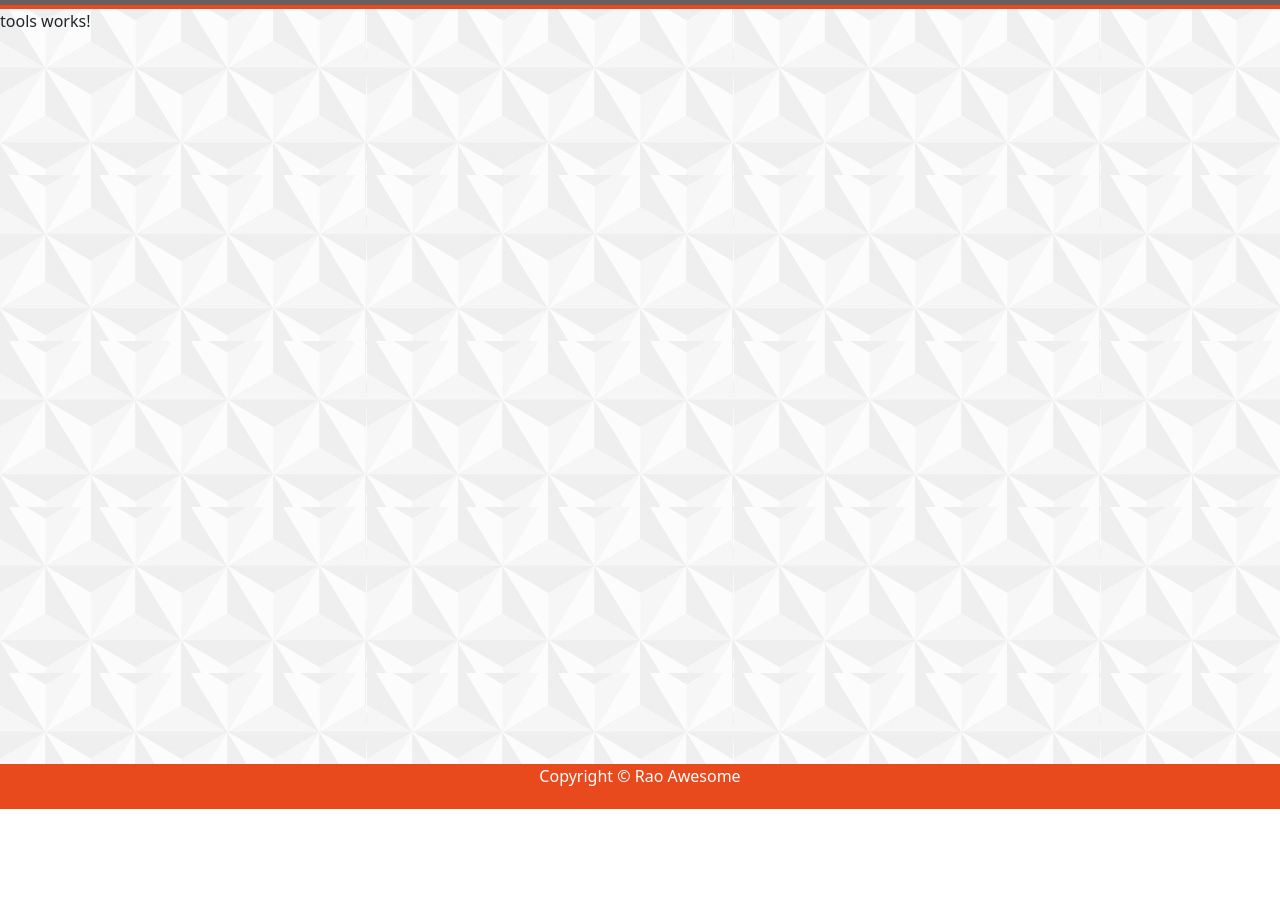
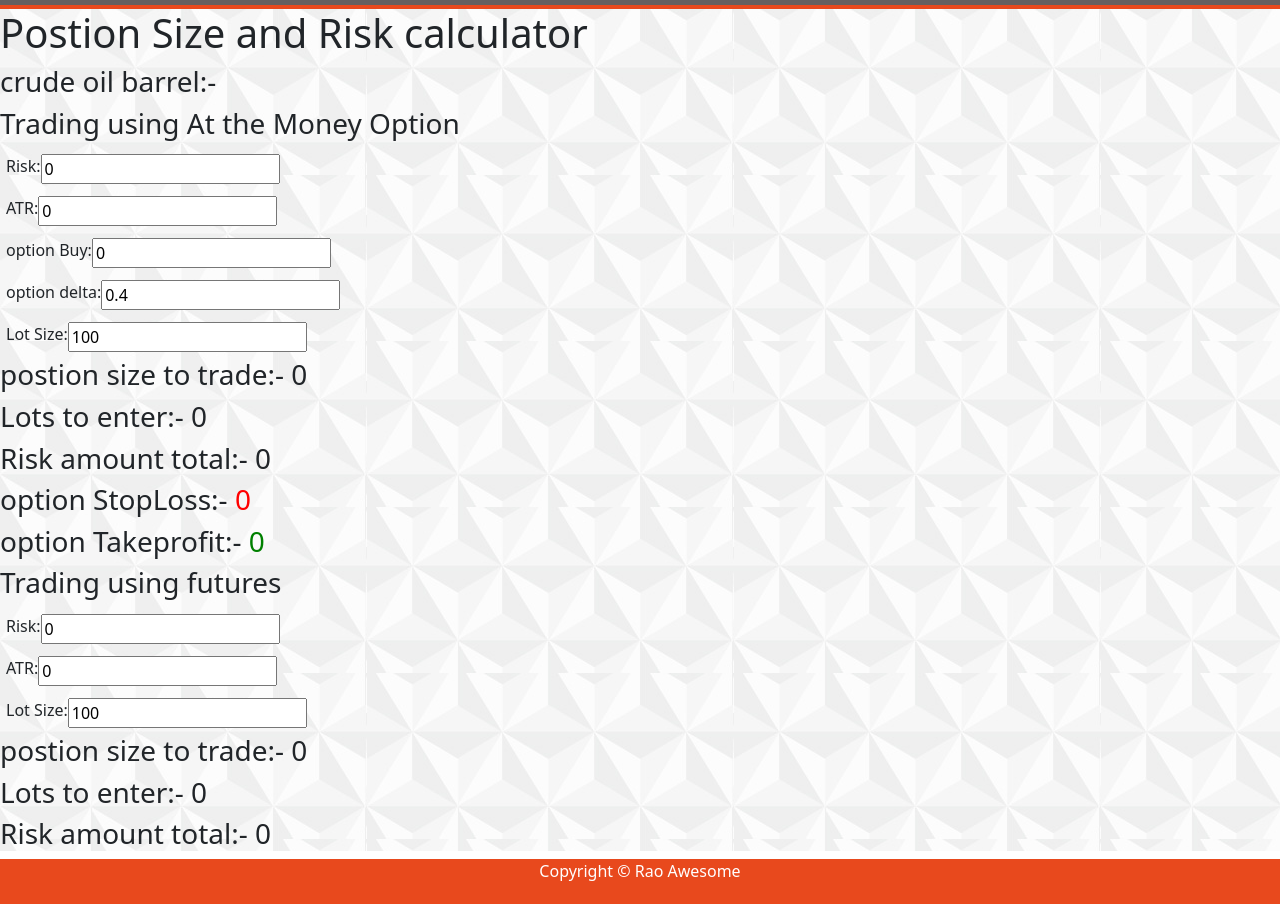
Before and after one commit to parameshwarao/raosblogs, an Angular app: page /tools in a window 1280 px wide. Shown: the part 417-1321 px from the top of the page. Before the commit the page ends 1226 px from the top, so only its background shows below. Built offline with nearby package versions, Linux system fonts and the light colour scheme.

Commit message:
added risk calculator and tools module

```diff
--- a/src/app/app.module.ts
+++ b/src/app/app.module.ts
@@ -10,6 +10,8 @@ import { ToolsComponent } from './tools/tools.component';
 import { PersonalFinanceComponent } from './personal-finance/personal-finance.component';
 import { BlogComponent } from './blog/blog.component';
 import { DisclaimerComponent } from './disclaimer/disclaimer.component';
+
+import{ToolsModuleModule} from './tools-module/tools-module.module';
 
 @NgModule({
   declarations: [
@@ -33,7 +35,8 @@ import { DisclaimerComponent } from './disclaimer/disclaimer.component';
       { path: '', redirectTo: 'home', pathMatch: 'full' },
       { path: '*', component: HomeComponent },
       { path: '**', component: HomeComponent }
-    ])
+    ]),
+    ToolsModuleModule
   ],
   providers: [],
   bootstrap: [AppComponent]
--- /dev/null
+++ b/src/app/tools-module/risk-mangement/risk-mangement.component.html
@@ -0,0 +1,58 @@
+
+
+<h3>Trading using At the Money Option</h3>
+
+<div class="input_bloc">
+  <span> Risk: </span>
+  <input
+    type="number"
+    [(ngModel)]="option_riskAmount"
+    (change)="calculateOption()"
+  />
+</div>
+
+<div class="input_bloc">
+  <span>ATR: </span>
+  <input type="number" [(ngModel)]="ATRvalue" (change)="calculateOption()" />
+</div>
+
+<div class="input_bloc">
+  <span>option Buy: </span>
+  <input type="number" [(ngModel)]="option_buy" (change)="calculateOption()" />
+</div>
+
+<div class="input_bloc">
+  <span>option delta: </span>
+  <input type="number" [(ngModel)]="opton_delta" (change)="calculateOption()" />
+</div>
+
+<div class="input_bloc">
+  <span>Lot Size: </span>
+  <input type="number" [(ngModel)]="lotSize" (change)="calculateOption()" />
+</div>
+
+<h3>postion size to trade:- {{ option_positionSizeToEnter }}</h3>
+<h3>Lots to enter:- {{ option_lotsToEnter }}</h3>
+<h3>Risk amount total:- {{ option_ActualRisk }}</h3>
+<h3>option StopLoss:- <span class="stoploss">{{ option_stoploss }}</span></h3>
+<h3>option Takeprofit:- <span class="takeProfit">{{ option_takeProfit }}</span></h3>
+
+<h3>Trading using futures</h3>
+
+<div class="input_bloc">
+  <span>Risk: </span>
+  <input type="number" [(ngModel)]="riskAmount" (change)="calculate()" />
+</div>
+
+<div class="input_bloc">
+  <span>ATR: </span>
+  <input type="number" [(ngModel)]="ATRvalue" (change)="calculate()" />
+</div>
+<div class="input_bloc">
+  <span>Lot Size: </span>
+  <input type="number" [(ngModel)]="lotSize" (change)="calculate()" />
+</div>
+
+<h3>postion size to trade:- {{ postionToEnter }}</h3>
+<h3>Lots to enter:- {{ lotsToEnter }}</h3>
+<h3>Risk amount total:- {{ actualRisk }}</h3>
--- /dev/null
+++ b/src/app/tools-module/risk-mangement/risk-mangement.component.scss
@@ -0,0 +1,15 @@
+p {
+    font-family: Lato;
+  }
+
+  .input_bloc {
+    display: flex;
+    padding: 6px;
+  }
+
+  .stoploss{
+      color:red;
+  }
+  .takeProfit{
+      color:green;
+  }
--- /dev/null
+++ b/src/app/tools-module/risk-mangement/risk-mangement.component.ts
@@ -0,0 +1,65 @@
+import { Component, OnInit } from '@angular/core';
+
+@Component({
+  selector: 'app-risk-mangement',
+  templateUrl: './risk-mangement.component.html',
+  styleUrls: ['./risk-mangement.component.scss']
+})
+export class RiskMangementComponent implements OnInit {
+
+  /*
+  * future calculation
+  */
+
+  lotSize: number = 100;
+  riskAmount: number = 0;
+  riskATR: number = 0;
+  pipRate: number = 0;
+  postionToEnter: number = 0;
+  lotsToEnter: number = 0;
+  ATRvalue: number = 0;
+  actualRisk: number = 0;
+
+  /**
+   * option calculation
+   */
+
+  option_riskAmount: number = 0;
+  option_buy: number = 0;
+  opton_delta: number = 0.4;
+  option_ATR: number = 0;
+  option_takeProfit: number = 0;
+  option_stoploss: number = 0;
+  option_riskATRPips: number = 0;
+
+  option_pipRate: number = 0;
+  option_lotsToEnter: number = 0;
+  option_positionSizeToEnter: number = 0;
+  option_ActualRisk: number = 0;
+
+  calculate() {
+    this.riskATR = 1.5 * this.ATRvalue;
+    this.pipRate = this.riskAmount / this.riskATR;
+    this.lotsToEnter = this.pipRate / this.lotSize;
+    this.postionToEnter = Math.floor(this.lotsToEnter);
+    this.actualRisk = this.postionToEnter * this.lotSize * this.riskATR;
+  }
+
+  calculateOption() {
+    this.option_ATR = this.ATRvalue * this.opton_delta;
+    this.option_riskATRPips = this.option_ATR * 1.5;
+    this.option_stoploss = this.option_buy - this.option_riskATRPips;
+    this.option_takeProfit = this.option_buy + this.option_ATR;
+    this.option_pipRate = this.option_riskAmount / this.option_riskATRPips;
+    this.option_positionSizeToEnter = this.option_pipRate / this.lotSize;
+    this.option_lotsToEnter = Math.floor(this.option_positionSizeToEnter);
+    this.option_ActualRisk =
+      this.option_lotsToEnter * this.lotSize * this.option_riskATRPips;
+  }
+
+  constructor() { }
+
+  ngOnInit(): void {
+  }
+
+}
--- /dev/null
+++ b/src/app/tools-module/tools-module.module.ts
@@ -0,0 +1,17 @@
+import { NgModule } from '@angular/core';
+import { CommonModule } from '@angular/common';
+import { FormsModule } from '@angular/forms';
+import {RiskMangementComponent} from './risk-mangement/risk-mangement.component';
+
+export const tools_Directives =[RiskMangementComponent];
+
+
+@NgModule({
+  declarations: tools_Directives,
+  imports: [
+    CommonModule,
+    FormsModule
+  ],
+  exports:tools_Directives
+})
+export class ToolsModuleModule { }
--- a/src/app/tools/tools.component.html
+++ b/src/app/tools/tools.component.html
@@ -1 +1,5 @@
-<p>tools works!</p>
+<h1>Postion Size and Risk calculator</h1>
+
+<h3>crude oil barrel:-</h3>
+
+<app-risk-mangement></app-risk-mangement>
```
Also changed, not shown: 1 other file (tests, documents, lock files or other folders).
